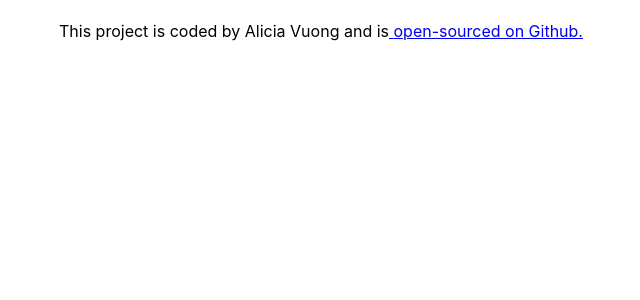
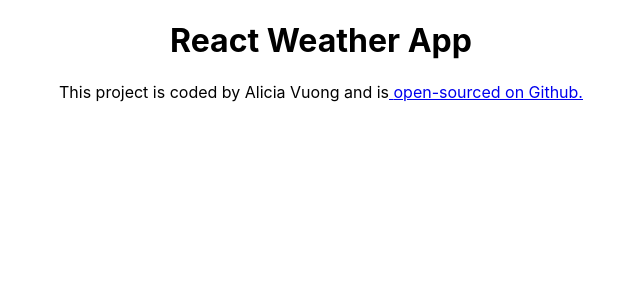
Before and after one commit to aleebo/react-weather-app-final, a React (Create React App) app: page / in a window 1280 px wide. Shown: the top 300 px of the page, without its empty margins (319-959 px from the left). Built offline with nearby package versions, Linux system fonts and the light colour scheme.

Commit message:
Added h1 to app.js

```diff
--- a/src/App.js
+++ b/src/App.js
@@ -4,7 +4,7 @@ export default function App() {
   return (
     <div className="App">
       <div className="container">
-        <h1></h1>
+        <h1>React Weather App</h1>
 
         <footer>
           This project is coded by Alicia Vuong and is
```
